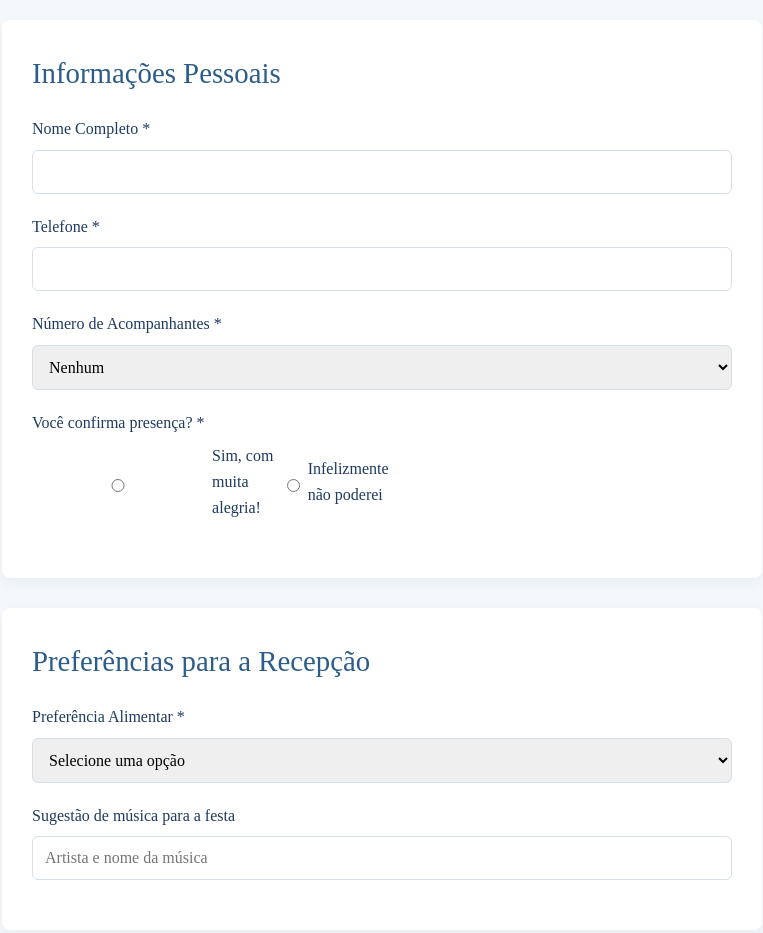
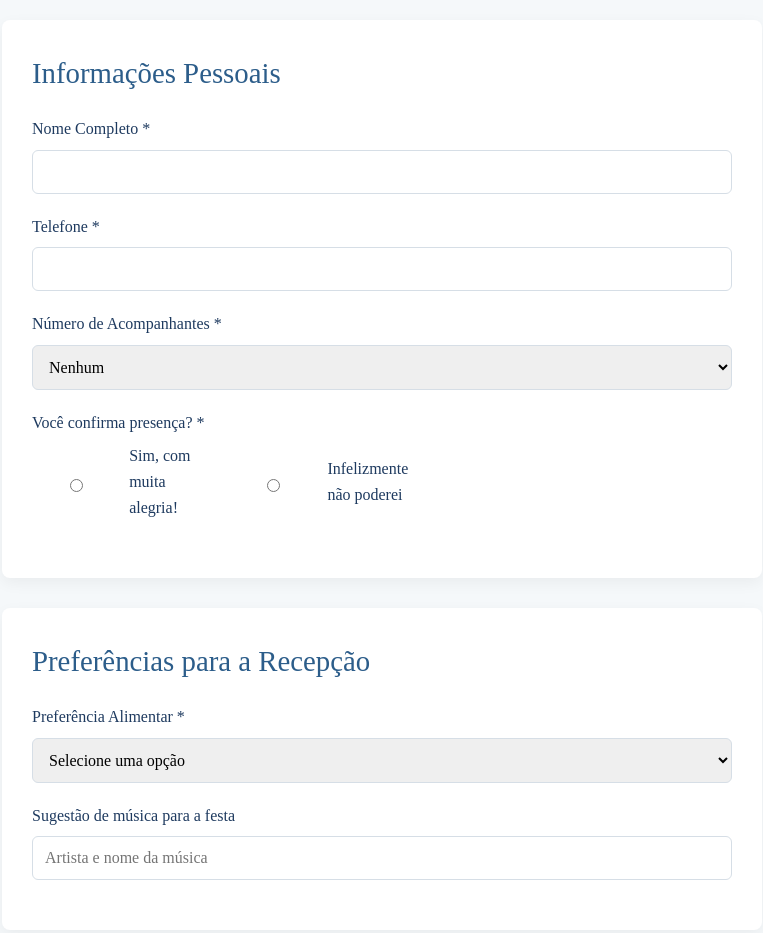
Before and after one commit to luccasfsilva/convite, a plain HTML site: page index.html in a window 1280 px wide. Shown: the top 933 px of the page, without its empty margins (258-1021 px from the left). Drawn offline with Linux system fonts and the light colour scheme.

Commit message:
Update index.html

```diff
--- a/index.html
+++ b/index.html
@@ -136,12 +136,12 @@
                     <label>Você confirma presença? *</label>
                     <div class="radio-group">
                         <div class="radio-option">
-              <input type="radio" id="confirm-yes" name="Confirmação" value="Sim" >
+                            <input type="radio" id="confirm-yes" name="Confirmação" value="Sim" required>
                             <label for="confirm-yes">Sim, com muita alegria!</label>
+                        </div>
                         <div class="radio-option">
                             <input type="radio" id="confirm-no" name="Confirmação" value="Não">
                             <label for="confirm-no">Infelizmente não poderei</label>
-             </div>
                         </div>
                     </div>
                 </div>
```
Lines whose indentation alone changed are shown as unchanged.
